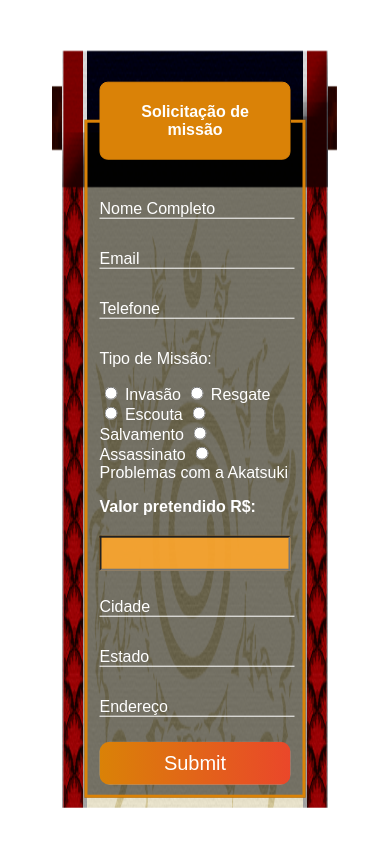
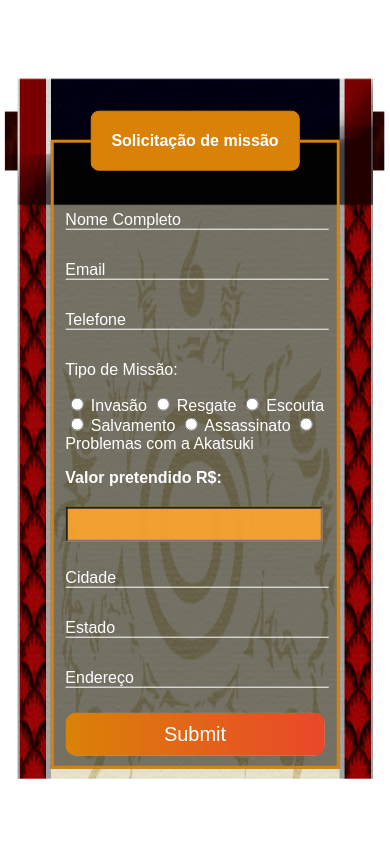
Before and after one commit to fclaudio051/formulario.test, a plain HTML site: page index.html in a window 390 px wide. Drawn offline with Linux system fonts and the light colour scheme.

Commit message:
Update style.css

```diff
--- a/css/style.css
+++ b/css/style.css
@@ -44,6 +44,7 @@ body{
     background-repeat: no-repeat;
     background-size:cover;
     background-position: center center;
+    background-image: linear-gradient(rgb(#ff7b00),rgb(#ffffff));
 
     }
 
@@ -111,8 +112,17 @@ legend{
 
 }
 
+@media screen and (max-width:400px) {
+    div.box{
+        padding: 10px;
+        width: 95%;
+    }
+
+
+}
+
 @media screen and (max-width:600px) {
-    div.box{
+    .box{
         padding: 10px;
         width: 70%;
     }
```
